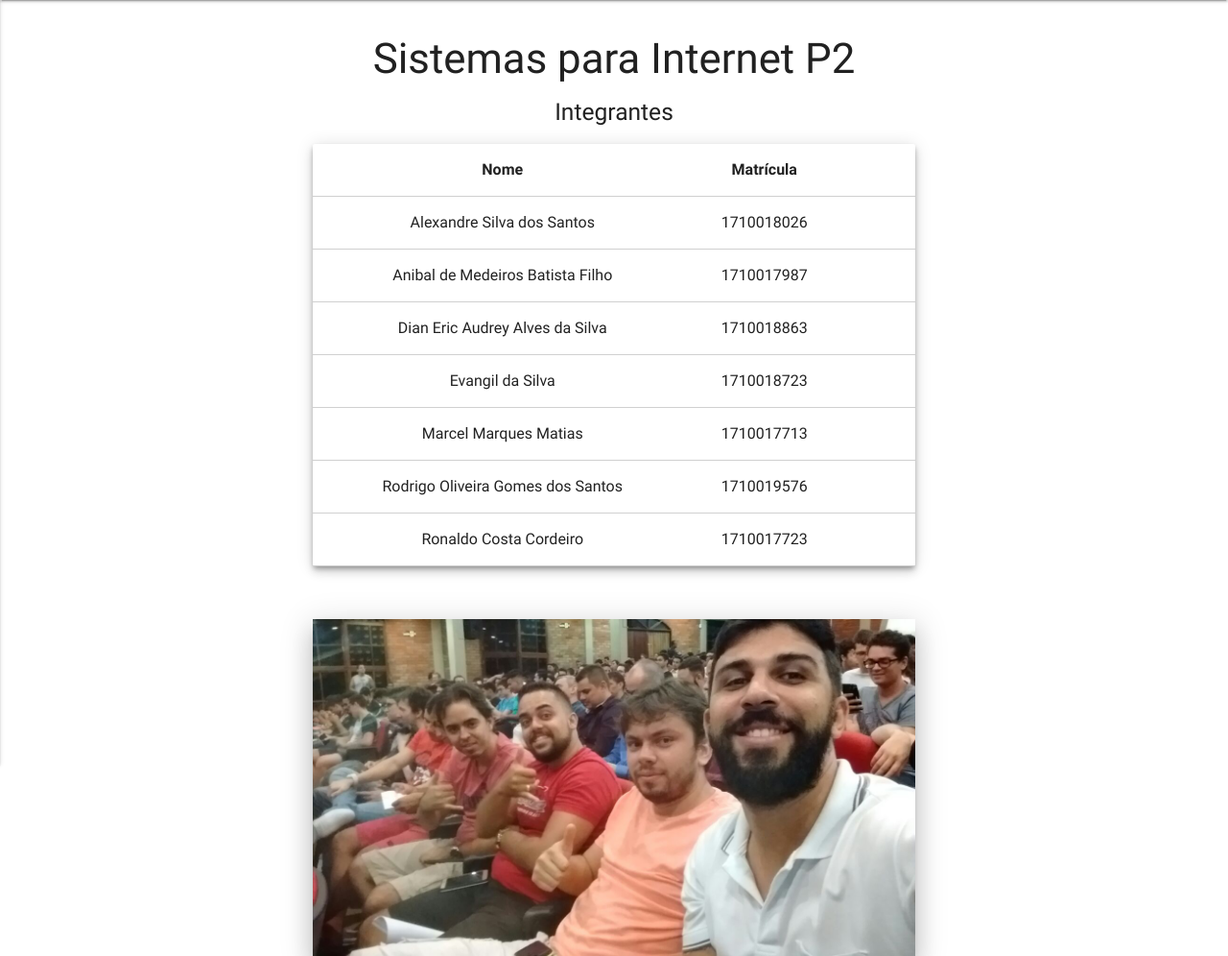
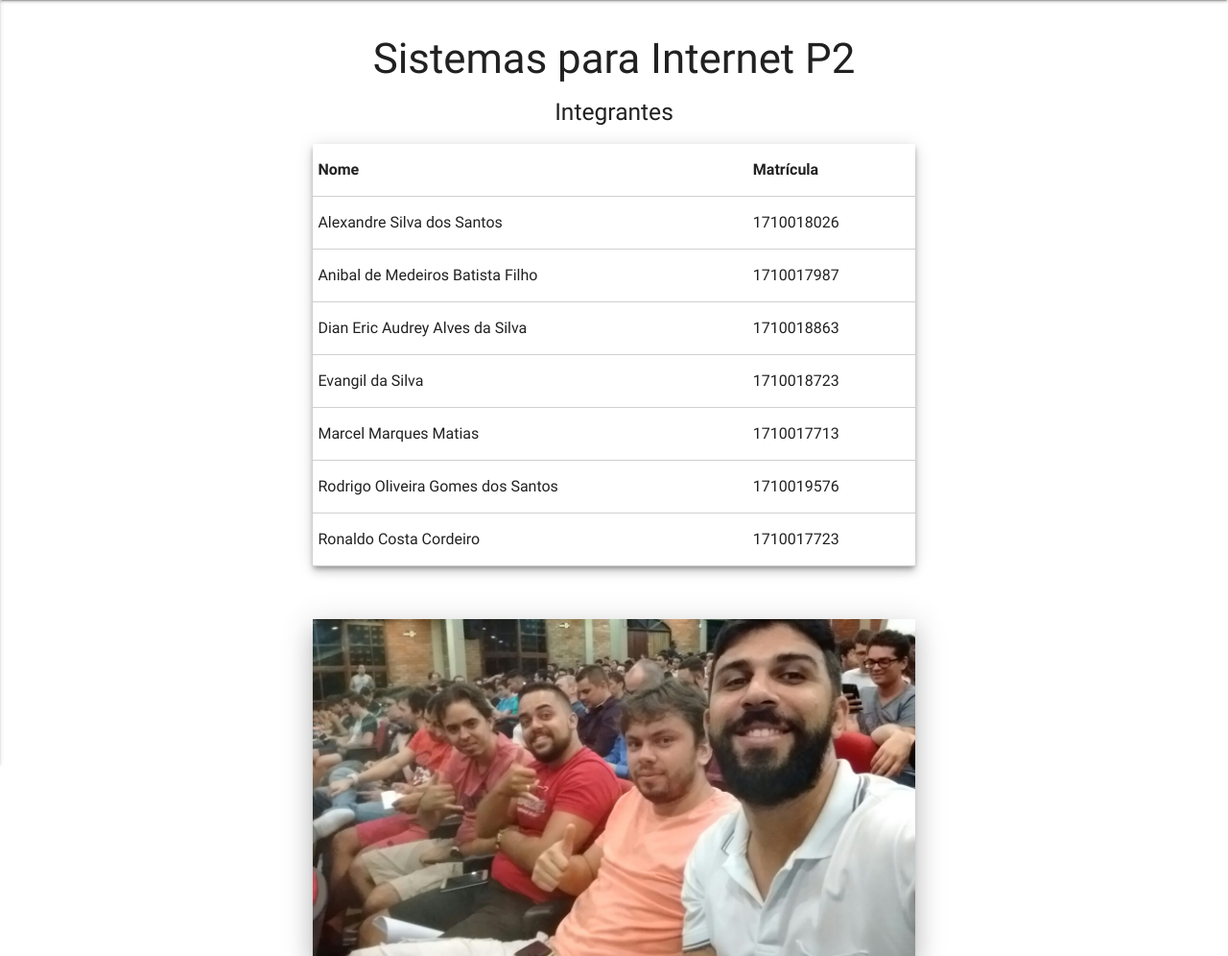
Before and after one commit to marcmatias/MarcsBlog, a Django app: page /about/ in a window 1280 px wide. Shown: the part 64-1060 px from the top of the page at 96% size. Run offline with Django 3.2, Linux system fonts and the light colour scheme; some libraries are stand-ins or nearby versions.

Commit message:
tabela corrigida

```diff
--- a/blog/templates/blog/about.html
+++ b/blog/templates/blog/about.html
@@ -24,12 +24,11 @@
     <h5>Integrantes</h5>
     <div class="container" style="margin-top:20px">
     <div class="card z-depth-3">
-          <table class="bordered centered"style="font-size:16px">
+          <table class="bordered"style="font-size:16px">
             <thead>
               <tr>
                   <th>Nome</th>
                   <th>Matrícula</th>
-                  <th> </th>
               </tr>
             </thead>
 
@@ -37,37 +36,30 @@
               <tr>
                 <td>Alexandre Silva dos Santos</td>
                 <td>1710018026</td>
-                <td></td>
               </tr>
               <tr>
                 <td>Anibal de Medeiros Batista Filho</td>
                 <td>1710017987</td>
-                <td></td>
               </tr>
               <tr>
                 <td>Dian Eric Audrey Alves da Silva</td>
                 <td>1710018863</td>
-                <td></td>
               </tr>
               <tr>
                 <td>Evangil da Silva</td>
                 <td>1710018723</td>
-                <td></td>
               </tr>
               <tr>
                 <td>Marcel Marques Matias</td>
                 <td>1710017713</td>
-                <td></td>
               </tr>
               <tr>
                 <td>Rodrigo Oliveira Gomes dos Santos</td>
                 <td>1710019576</td>
-                <td></td>
               </tr>
               <tr>
                 <td>Ronaldo Costa Cordeiro</td>
                 <td>1710017723</td>
-                <td>&nbsp;&nbsp;&nbsp;&nbsp;&nbsp;&nbsp;&nbsp;&nbsp;&nbsp;&nbsp;&nbsp;</td>
               </tr>
             </tbody>
           </table>
```
